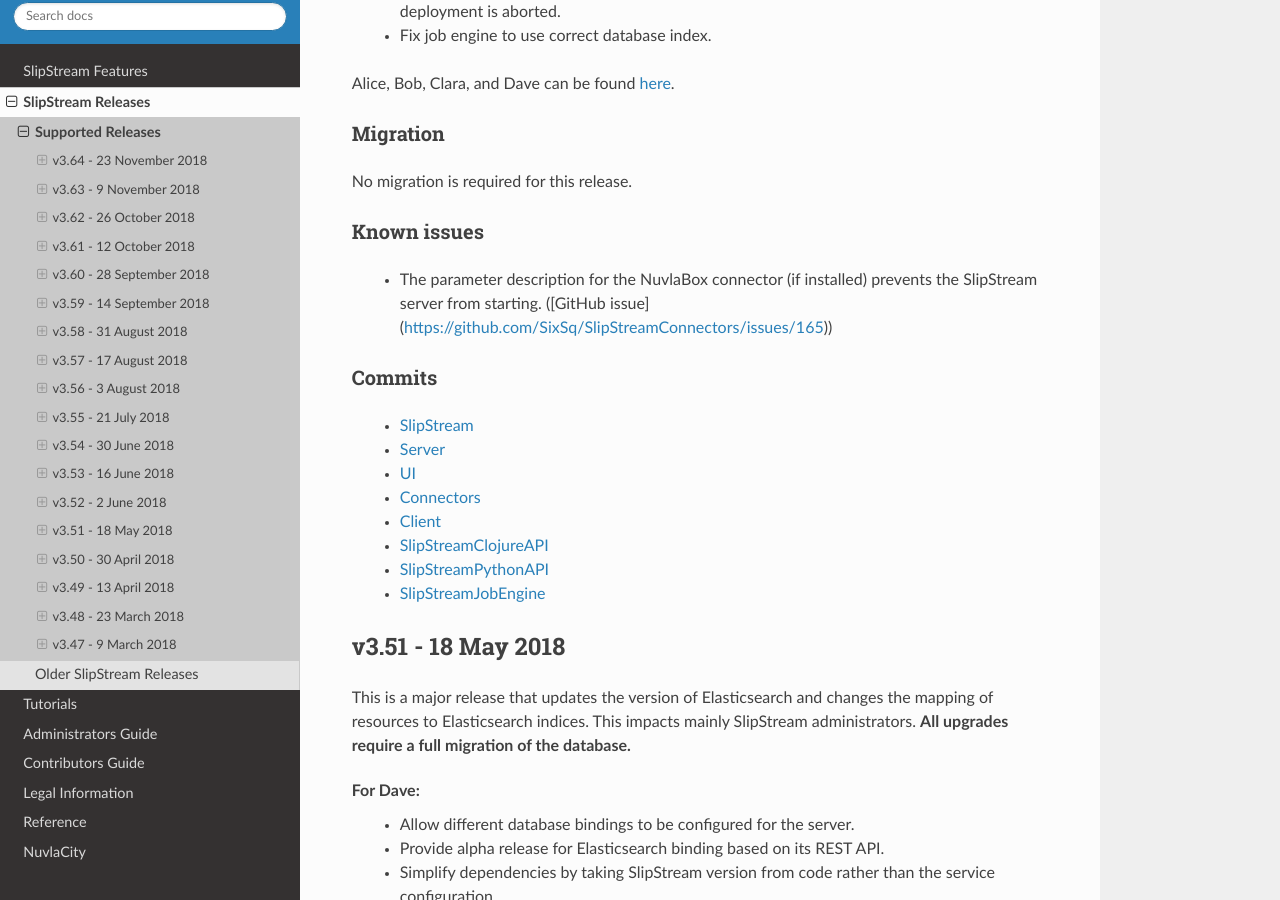
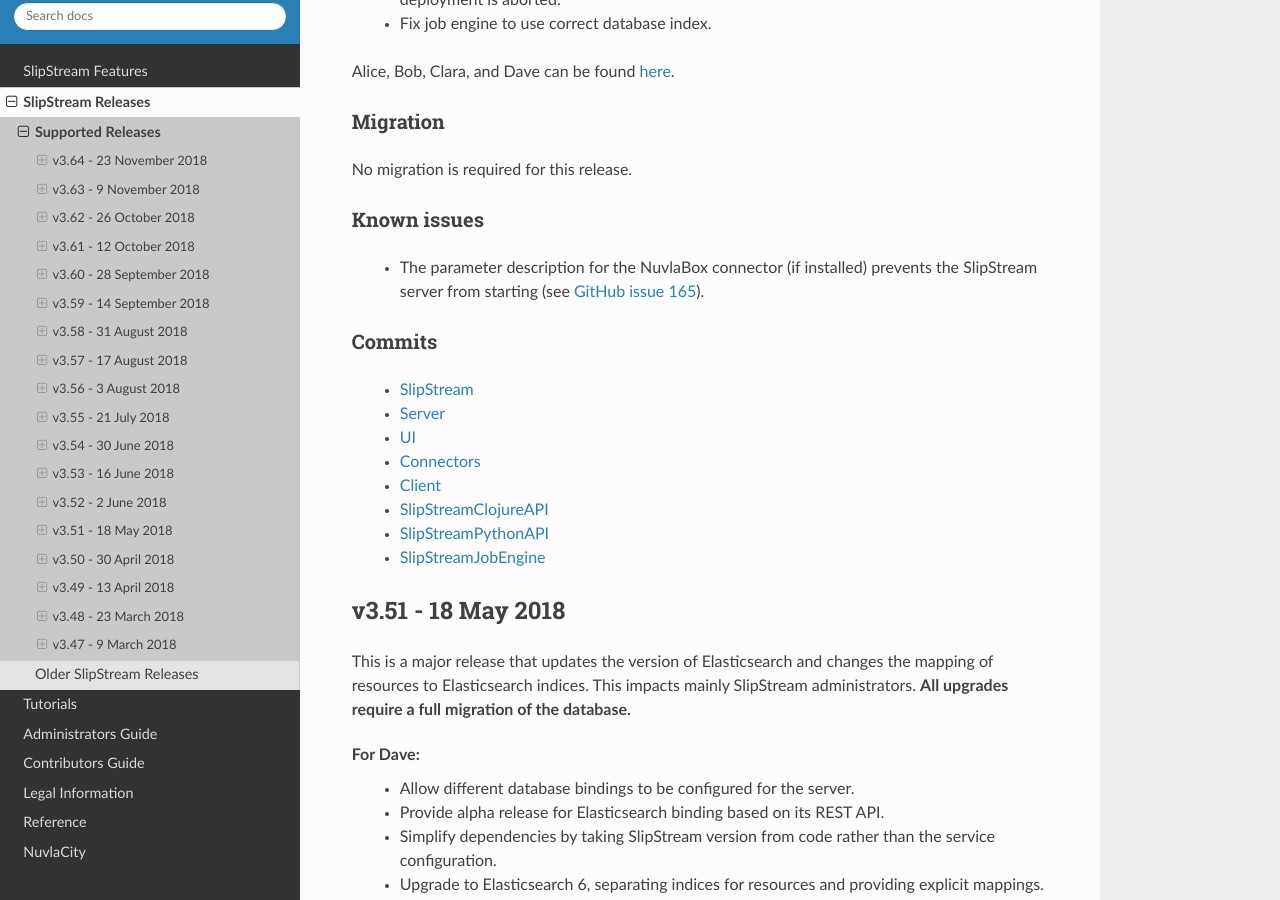
Before and after one commit to slipstream/SlipStreamDocumentation, a Sphinx documentation site: the page built from docs/release_notes/supported-releases.rst, in a window 1280 px wide and 900 px high, scrolled down 13829 px. Built offline with Sphinx 7.4.7 and the Read the Docs theme 2.0.0, drawn with Linux system fonts in a browser that asks for light colours; some of the changed text lies outside the part shown.

```diff
--- a/docs/advanced_tutorial/index.rst
+++ /dev/null
@@ -1,5 +0,0 @@
-
-SlipStream Tutorial
-===================
-
-:doc:`SlipStream tutorial </tutorials/ss/index>`.
--- a/docs/release_notes/supported-releases.rst
+++ b/docs/release_notes/supported-releases.rst
@@ -111,7 +111,7 @@ For Everyone:
  - Removal of deprecated 'vms' resource
  - Implementation of the CIMI ResourceMetadata resource
  - Update of API documentation (https://ssapi.sixsq.com)
- e.g  vm, storage, metering and the new Quota resource
+   e.g  vm, storage, metering and the new Quota resource
  - Fixed bug when displaying the reset password dialog
 
 
@@ -730,8 +730,8 @@ Known issues
 ~~~~~~~~~~~~
 
  - The parameter description for the NuvlaBox connector (if installed)
-   prevents the SlipStream server from starting. ([GitHub
-   issue](https://github.com/SixSq/SlipStreamConnectors/issues/165))
+   prevents the SlipStream server from starting (see `GitHub issue 165
+   <https://github.com/SixSq/SlipStreamConnectors/issues/165>`_).
 
 
 Commits
```
Also changed, not shown: other parts of docs/release_notes/supported-releases.rst (+2 -2 lines).
